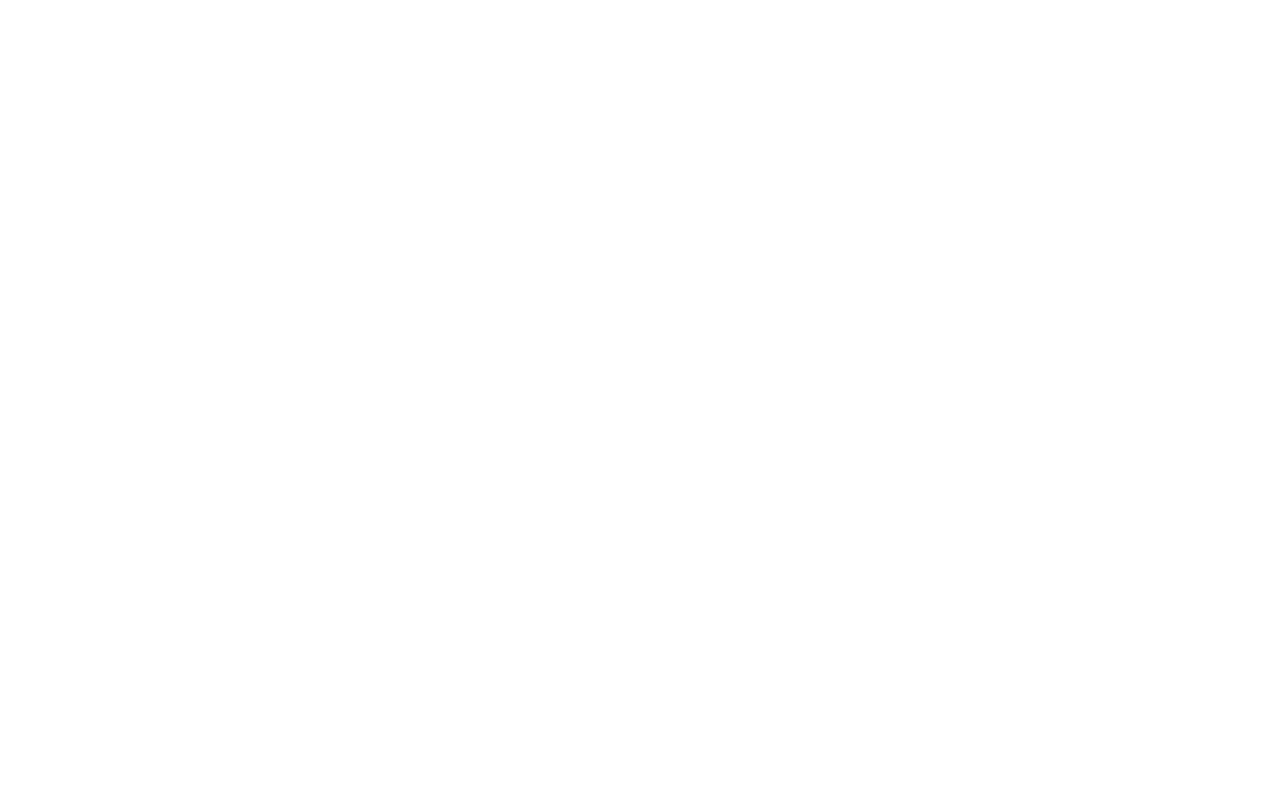
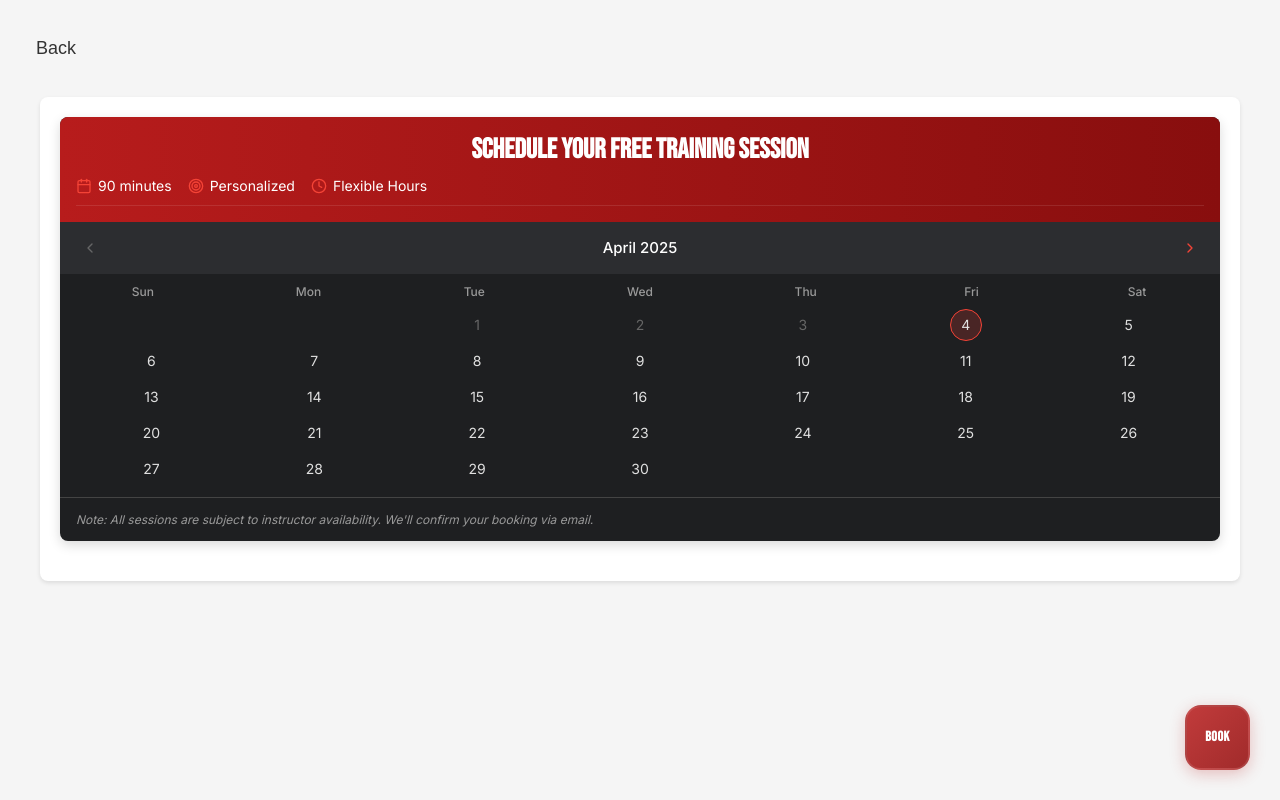
Before and after one commit to orcaclubpro/united-tactical-defense, a React (Create React App) app in the folder frontend/: page /booking in a window 1280 px wide. Before the commit this address had no page. Built offline with nearby package versions, Linux system fonts and the light colour scheme; a web font is replaced by a local one.

Commit message:
bookingpageproto

```diff
--- a/frontend/src/App.scss
+++ b/frontend/src/App.scss
@@ -354,3 +354,75 @@
     transform: rotate(360deg);
   }
 }
+
+.floating-button {
+  position: fixed;
+  bottom: 30px;
+  right: 30px;
+  background: linear-gradient(135deg, var(--primary-color) 0%, var(--primary-color-dark) 100%);
+  color: var(--white);
+  width: 65px;
+  height: 65px;
+  border-radius: 16px;
+  display: flex;
+  align-items: center;
+  justify-content: center;
+  text-decoration: none;
+  font-size: 14px;
+  font-weight: 700;
+  letter-spacing: 0.5px;
+  text-transform: uppercase;
+  box-shadow: 0 4px 15px rgba(193, 59, 59, 0.3);
+  transition: all var(--transition-speed);
+  z-index: 1000;
+  border: none;
+  cursor: pointer;
+  font-family: 'Bebas Neue', sans-serif;
+  backdrop-filter: blur(5px);
+  border: 2px solid rgba(255, 255, 255, 0.1);
+  overflow: hidden;
+
+  &::before {
+    content: '';
+    position: absolute;
+    top: 0;
+    left: 0;
+    width: 100%;
+    height: 100%;
+    background: linear-gradient(45deg, transparent, rgba(255, 255, 255, 0.1), transparent);
+    transform: translateX(-100%);
+    transition: transform 0.6s ease;
+  }
+
+  &:hover {
+    transform: translateY(-3px) scale(1.05);
+    box-shadow: 0 6px 20px rgba(193, 59, 59, 0.4);
+    background: linear-gradient(135deg, var(--primary-color-dark) 0%, var(--primary-color) 100%);
+
+    &::before {
+      transform: translateX(100%);
+    }
+  }
+
+  &:active {
+    transform: scale(0.95);
+    box-shadow: 0 2px 10px rgba(193, 59, 59, 0.3);
+  }
+
+  @media (max-width: 768px) {
+    width: 55px;
+    height: 55px;
+    font-size: 12px;
+    bottom: 20px;
+    right: 20px;
+    border-radius: 12px;
+  }
+
+  @media (max-width: 390px) {
+    width: 50px;
+    height: 50px;
+    font-size: 11px;
+    bottom: 15px;
+    right: 15px;
+  }
+}
--- a/frontend/src/App.tsx
+++ b/frontend/src/App.tsx
@@ -1,5 +1,5 @@
 import React, { Suspense, lazy, useEffect } from 'react';
-import { BrowserRouter, Routes, Route, useLocation } from 'react-router-dom';
+import { BrowserRouter, Routes, Route, useLocation, Link } from 'react-router-dom';
 import './App.scss';
 import { initializeGA4 } from './utils/analytics';
 import useAnalytics from './utils/useAnalytics';
@@ -15,6 +15,7 @@
 // Lazy load components with prefetching capability
 const LandingPage = lazy(() => import('./components/landing').then(module => ({ default: module.LandingPage })));
 const Dashboard = lazy(() => import('./components/dashboard'));
+const BookingPage = lazy(() => import('./components/booking').then(module => ({ default: module.BookingPage })));
 
 // Prefetch components for upcoming routes
 const prefetchRoutes = () => {
@@ -76,7 +77,11 @@
         <Routes>
           <Route path="/" element={<LandingPage />} />
           <Route path="/dashboard" element={<Dashboard />} />
+          <Route path="/booking" element={<BookingPage />} />
         </Routes>
+        <Link to="/booking" className="floating-button">
+          Book
+        </Link>
       </Suspense>
     </BrowserRouter>
   );
--- /dev/null
+++ b/frontend/src/components/booking/BookingPage.scss
@@ -0,0 +1,36 @@
+.booking-page {
+  min-height: 100vh;
+  background-color: #f5f5f5;
+  padding: 20px;
+}
+
+.booking-header {
+  display: flex;
+  align-items: center;
+  margin-bottom: 20px;
+  padding: 10px 0;
+}
+
+.back-button {
+  background: none;
+  border: none;
+  color: #333;
+  font-size: 18px;
+  cursor: pointer;
+  padding: 8px 16px;
+  border-radius: 4px;
+  transition: background-color 0.2s;
+
+  &:hover {
+    background-color: rgba(0, 0, 0, 0.05);
+  }
+}
+
+.calendar-container {
+  background: white;
+  border-radius: 8px;
+  box-shadow: 0 2px 4px rgba(0, 0, 0, 0.1);
+  padding: 20px;
+  margin: 0 auto;
+  max-width: 1200px;
+}
--- /dev/null
+++ b/frontend/src/components/booking/BookingPage.tsx
@@ -0,0 +1,26 @@
+import React from 'react';
+import { useNavigate } from 'react-router-dom';
+import { UDTCalendar } from '../Calendar';
+import './BookingPage.scss';
+
+const BookingPage: React.FC = () => {
+  const navigate = useNavigate();
+
+  return (
+    <div className="booking-page">
+      <header className="booking-header">
+        <button
+          className="back-button"
+          onClick={() => navigate('/')}
+        >
+          Back
+        </button>
+      </header>
+      <div className="calendar-container">
+        <UDTCalendar />
+      </div>
+    </div>
+  );
+};
+
+export default BookingPage;
--- /dev/null
+++ b/frontend/src/components/booking/index.ts
@@ -0,0 +1 @@
+export { default as BookingPage } from './BookingPage';
```
